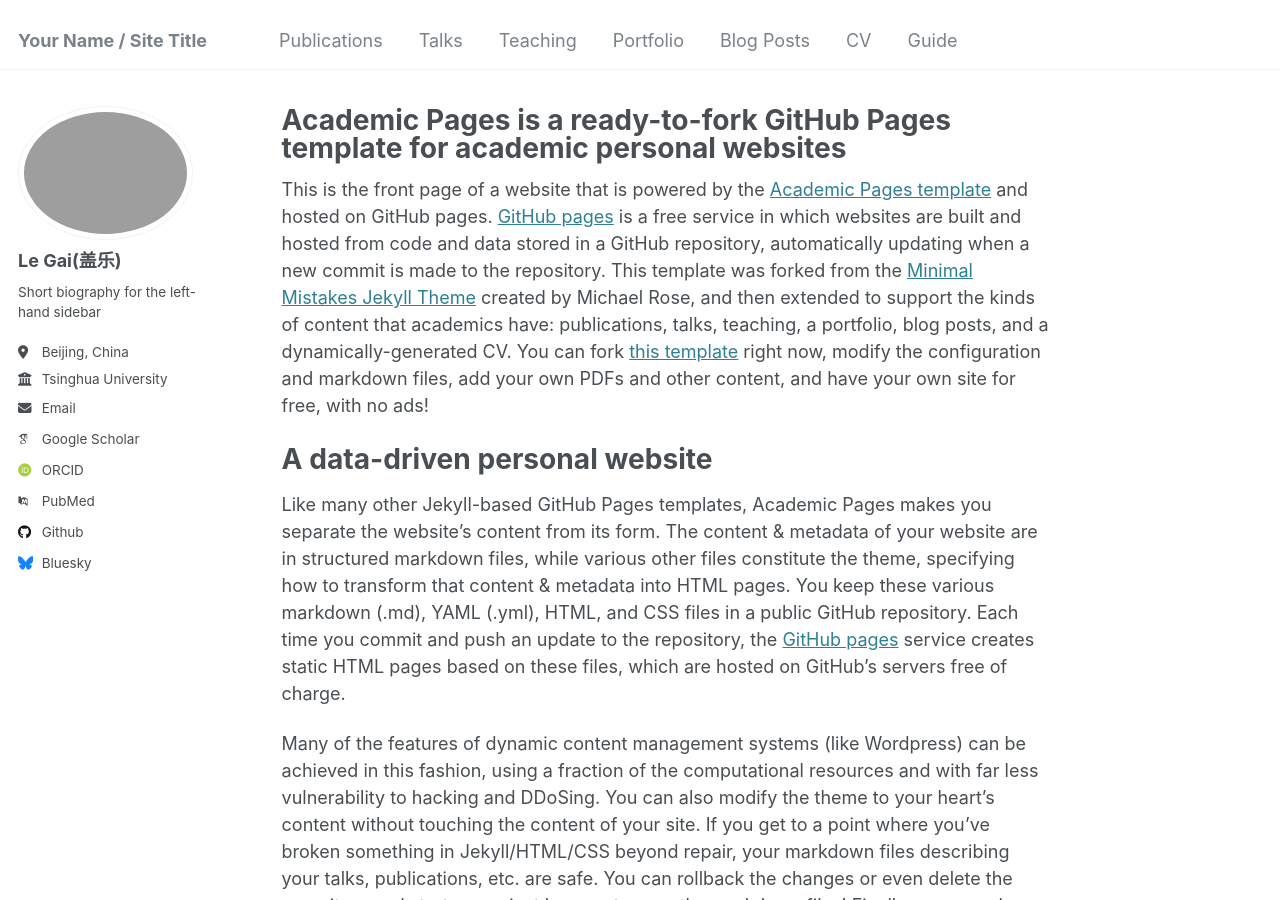
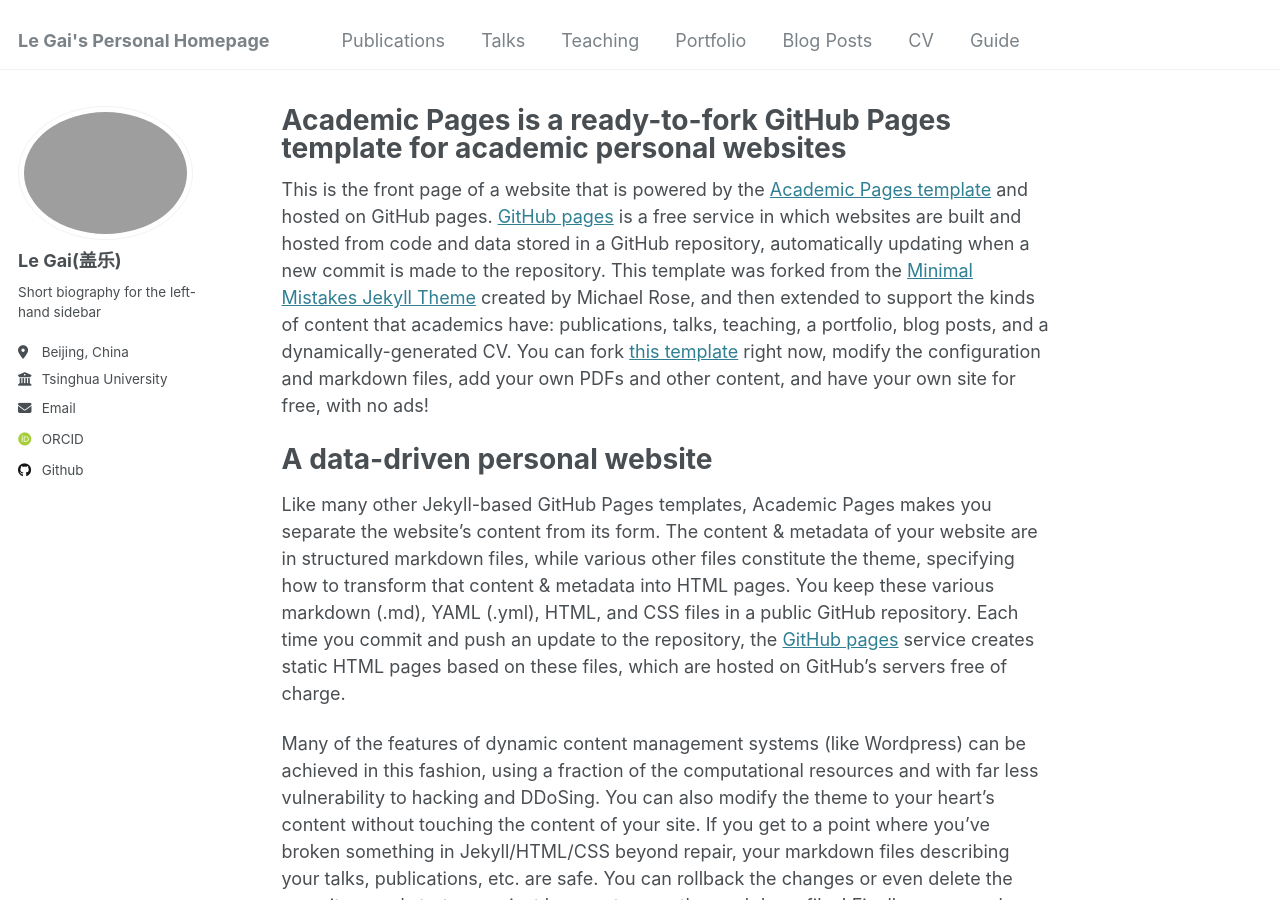
Before and after one commit to LeGai325/LeGai325.github.io, a Jekyll site: the page built from _pages/about.md, in a window 1280 px wide and 900 px high. Built offline with Jekyll 4.4.1, drawn with Linux system fonts in a browser that asks for light colours; some web fonts are replaced.

Commit message:
Update _config.yml

```diff
--- a/_config.yml
+++ b/_config.yml
@@ -8,7 +8,7 @@
 
 # Basic Site Settings
 locale                   : "en-US"
-title                    : "Your Name / Site Title"
+title                    : "Le Gai's Personal Homepage"
 title_separator          : "-"
 name                     : &name "Your Name"
 description              : &description "personal description"
@@ -32,11 +32,11 @@ author:
 
   # Academic websites
   arxiv            : # URL - Update with the correct link to your profile
-  googlescholar    : "https://scholar.google.com/citations?user=PS_CX0AAAAAJ"
+  googlescholar    : # "https://scholar.google.com/citations?user=PS_CX0AAAAAJ"
   impactstory      : # URL
   orcid            : "http://orcid.org/yourorcidurl"
   semantic         : # URL
-  pubmed           : "https://www.ncbi.nlm.nih.gov/pubmed/?term=john+snow"
+  pubmed           : # "https://www.ncbi.nlm.nih.gov/pubmed/?term=john+snow"
   researchgate     : # URL
   scopus           : # URL
 
@@ -44,12 +44,12 @@ author:
   bitbucket        : # Username - Update with your username on the site
   codepen          : # Username
   dribbble         : # Username
-  github           : "academicpages"
+  github           : "https://github.com/XDUgaile"
   kaggle           : # Username
   stackoverflow    : # User number or user number and name (i.e., use "1" or "1/jeff-atwood")
 
   # Social media
-  bluesky          : "bsky.app" # Replace this with you Bluesky username
+  bluesky          : # Replace this with you Bluesky username
   facebook         : # Username
   flickr           : # Username
   foursquare       : # Username
```
